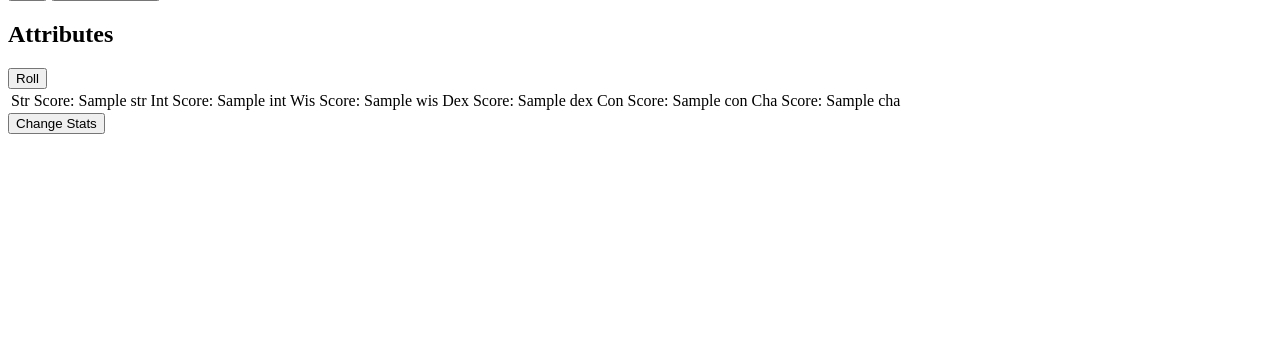
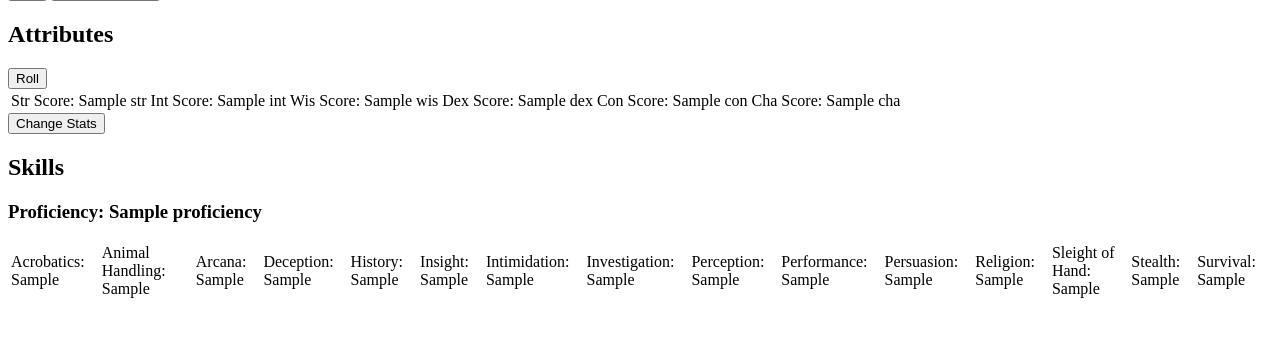
Before and after one commit to Dlizard72/character_builder, a Flask app: template templates/test.html in a window 1280 px wide. Shown: the part 273-610 px from the top of the page. Run offline with Flask 3, Linux system fonts and the light colour scheme; the template is opened without the code that fills it: most values are stand-ins (such as "Sample title", 1, 10 or a date in 2020).

Commit message:
added skills and proficiency bonus

```diff
--- a/app.py
+++ b/app.py
@@ -45,6 +45,7 @@ def home():
     Class = None
     editing = False
     editing_stats = False
+    proficiency = 2
     if request.method == "POST":
         action = request.form.get("action")
         name = request.form.get("name")
@@ -92,7 +93,8 @@ def home():
                 stats = get_stats_from_form()
 
 
-    return render_template("test.html",stats=stats,name=name,race=race,background=background,Class=Class,editing=editing,editing_stats=editing_stats,saved_characters=saved_characters)
+    return render_template("test.html",stats=stats,name=name,race=race,background=background,Class=Class,editing=editing,editing_stats=editing_stats,
+                           saved_characters=saved_characters,proficiency=proficiency)
 
 def get_stats_from_form():
     return Attributes(
--- a/characters.json
+++ b/characters.json
@@ -40,5 +40,19 @@
       "Con": 7,
       "Cha": 14
     }
+  },
+  "Test1": {
+    "name": "Test1",
+    "race": "Human",
+    "Class": "aegfh",
+    "background": "None",
+    "stats": {
+      "Str": 10,
+      "Int": 10,
+      "Wis": 14,
+      "Dex": 17,
+      "Con": 9,
+      "Cha": 5
+    }
   }
 }
--- a/templates/test.html
+++ b/templates/test.html
@@ -125,6 +125,47 @@
 
       <button type="submit" name="action" value="change">Change Stats</button>
     </form>
+    <table>
+      <h2>Skills</h2>
+      <h3>Proficiency: {{ proficiency }}</h3>
+      <table>
+        <tr>
+          <td>
+            Acrobatics: {{ stats.skill_bonus("Acrobatics", proficiency) }}
+          </td>
+          <td>
+            Animal Handling: {{ stats.skill_bonus("Animal Handling",
+            proficiency) }}
+          </td>
+          <td>Arcana: {{ stats.skill_bonus("Arcana", proficiency) }}</td>
+          <td>Deception: {{ stats.skill_bonus("Deception", proficiency) }}</td>
+          <td>History: {{ stats.skill_bonus("History", proficiency) }}</td>
+          <td>Insight: {{ stats.skill_bonus("Insight", proficiency) }}</td>
+          <td>
+            Intimidation: {{ stats.skill_bonus("Intimidation", proficiency) }}
+          </td>
+          <td>
+            Investigation: {{ stats.skill_bonus("Investigation", proficiency) }}
+          </td>
+          <td>
+            Perception: {{ stats.skill_bonus("Perception", proficiency) }}
+          </td>
+          <td>
+            Performance: {{ stats.skill_bonus("Performance", proficiency) }}
+          </td>
+          <td>
+            Persuasion: {{ stats.skill_bonus("Persuasion", proficiency) }}
+          </td>
+          <td>Religion: {{ stats.skill_bonus("Religion", proficiency) }}</td>
+          <td>
+            Sleight of Hand: {{ stats.skill_bonus("Sleight of Hand",
+            proficiency) }}
+          </td>
+          <td>Stealth: {{ stats.skill_bonus("Stealth", proficiency) }}</td>
+          <td>Survival: {{ stats.skill_bonus("Survival", proficiency) }}</td>
+        </tr>
+      </table>
+    </table>
     {% endif %}
   </body>
 </html>
```
Also changed, not shown: creation.py (+40 -11 lines).
